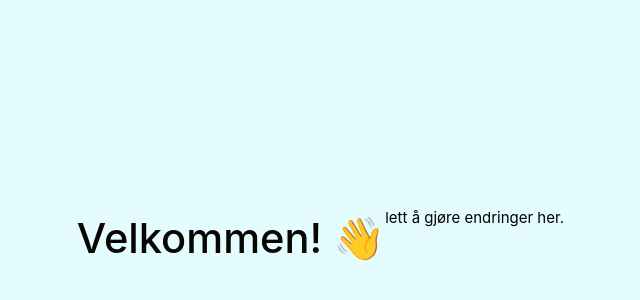
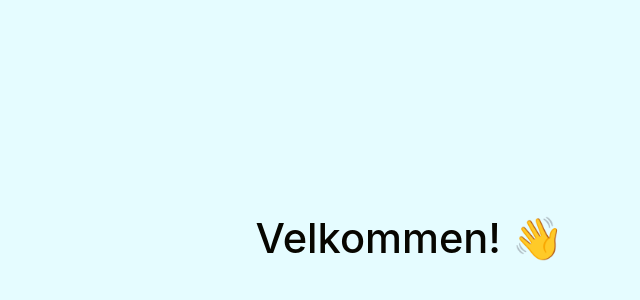
Before and after one commit to Eivinddh/halderaker.no, a Vue app: page / in a window 1280 px wide. Shown: the part 162-462 px from the top of the page, without its empty margins (76-716 px from the left). Built offline with nearby package versions, Linux system fonts and the light colour scheme.

Commit message:
Remove stuff

```diff
--- a/src/App.vue
+++ b/src/App.vue
@@ -7,7 +7,6 @@ import HelloWorld from './components/HelloWorld.vue'
 
     <div class="wrapper">
       <HelloWorld msg="Velkommen! 👋" />
-      <p>lett å gjøre endringer her.</p>
     </div>
   </header>
 
```
